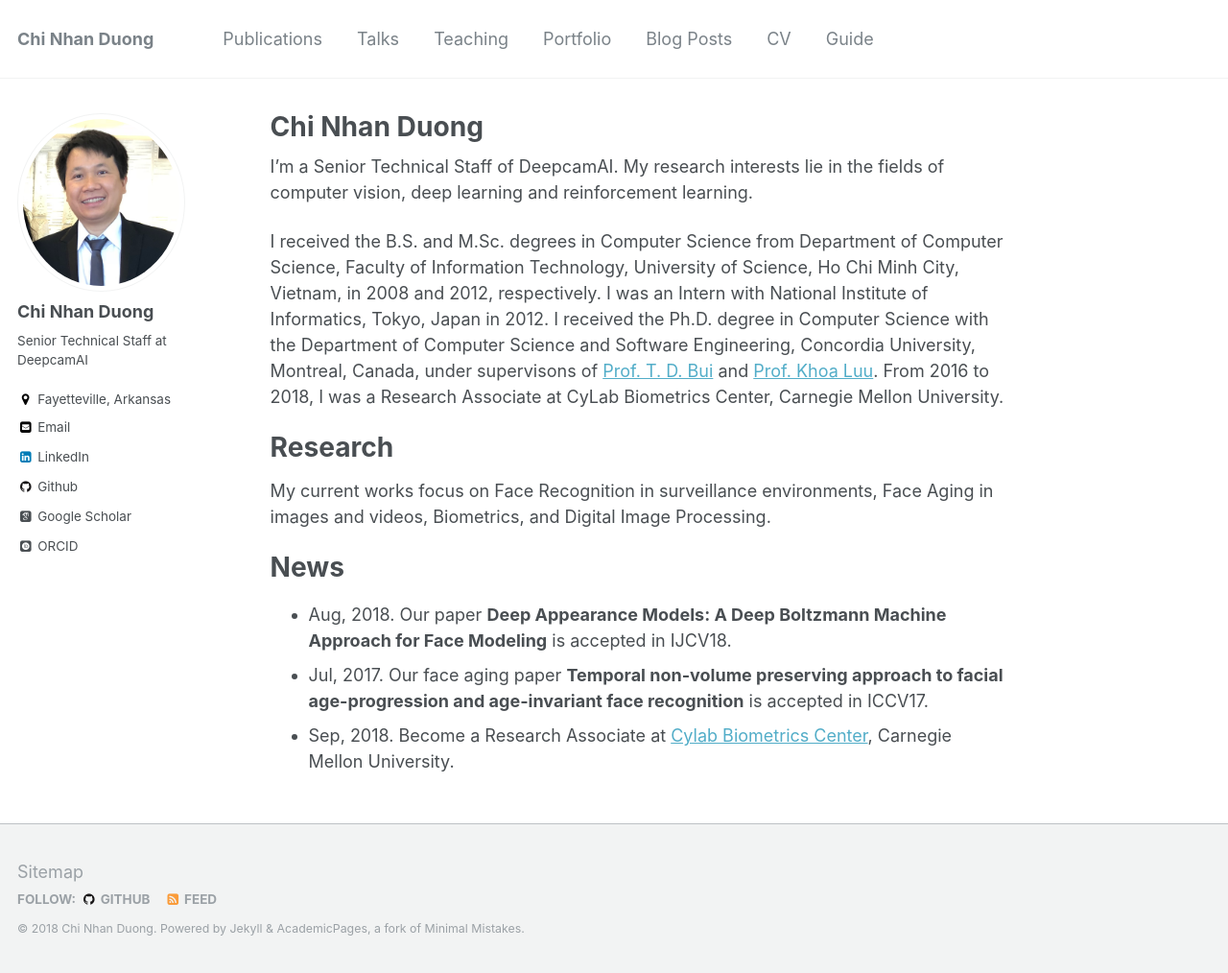
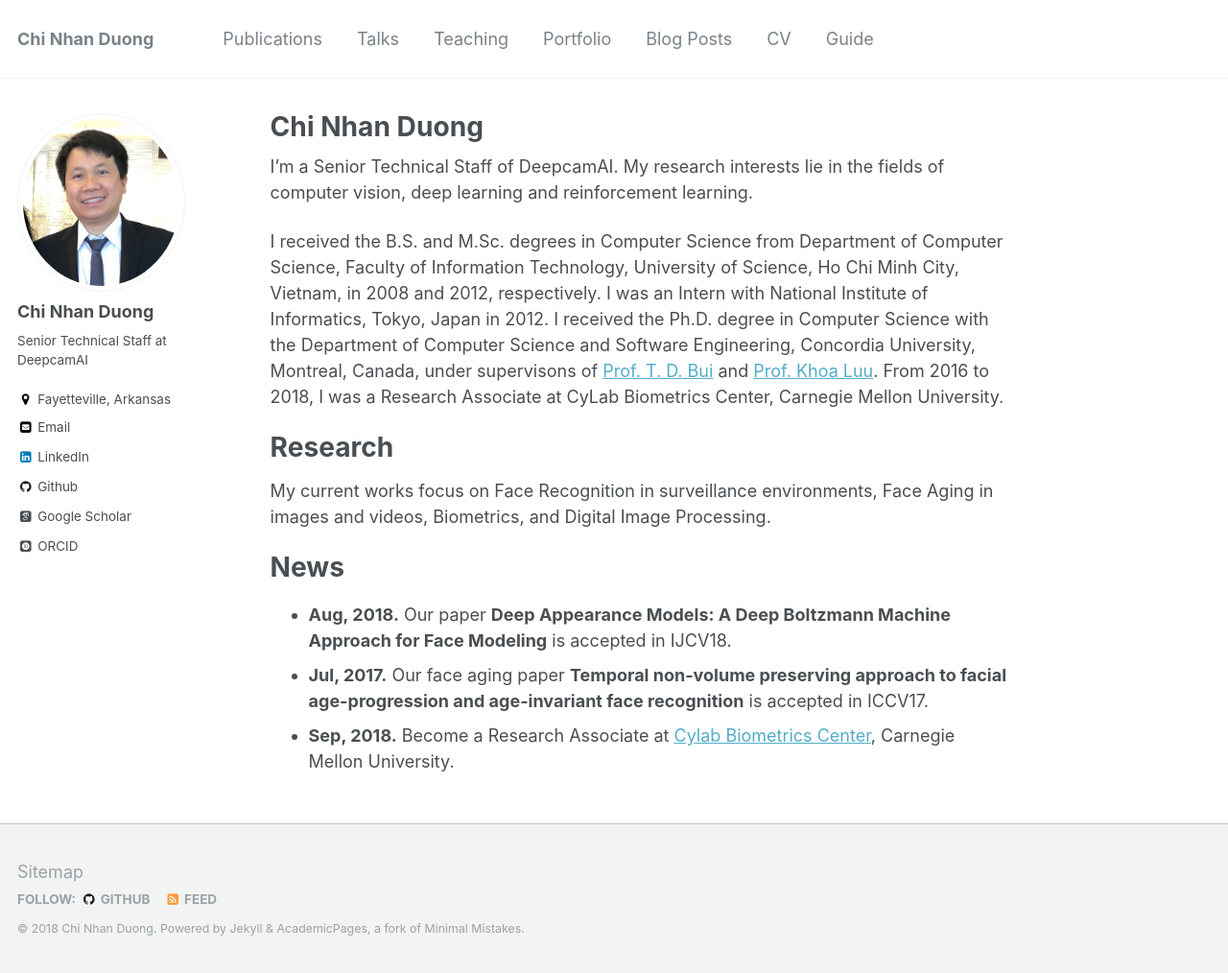
Before and after one commit to dcnhan/dcnhan.github.io, a Jekyll site: the page built from _pages/about.md, in a window 1280 px wide and 1014 px high. Shown: the whole window at 96% size. Built offline with Jekyll 4.4.1, drawn with Linux system fonts in a browser that asks for light colours; some web fonts are replaced.

Commit message:
second commit

```diff
--- a/_pages/about.md
+++ b/_pages/about.md
@@ -19,6 +19,6 @@ My current works focus on Face Recognition in surveillance environments, Face Ag
 
 News
 ======
-   * Aug, 2018. Our paper **Deep Appearance Models: A Deep Boltzmann Machine Approach for Face Modeling** is accepted in IJCV18.
-   * Jul, 2017. Our face aging paper **Temporal non-volume preserving approach to facial age-progression and age-invariant face recognition** is accepted in ICCV17.
-   * Sep, 2018. Become a Research Associate at [Cylab Biometrics Center](http://www.cmu-biometrics.org), Carnegie Mellon University.
+   * **Aug, 2018.** Our paper **Deep Appearance Models: A Deep Boltzmann Machine Approach for Face Modeling** is accepted in IJCV18.
+   * **Jul, 2017.** Our face aging paper **Temporal non-volume preserving approach to facial age-progression and age-invariant face recognition** is accepted in ICCV17.
+   * **Sep, 2018.** Become a Research Associate at [Cylab Biometrics Center](http://www.cmu-biometrics.org), Carnegie Mellon University.
```
